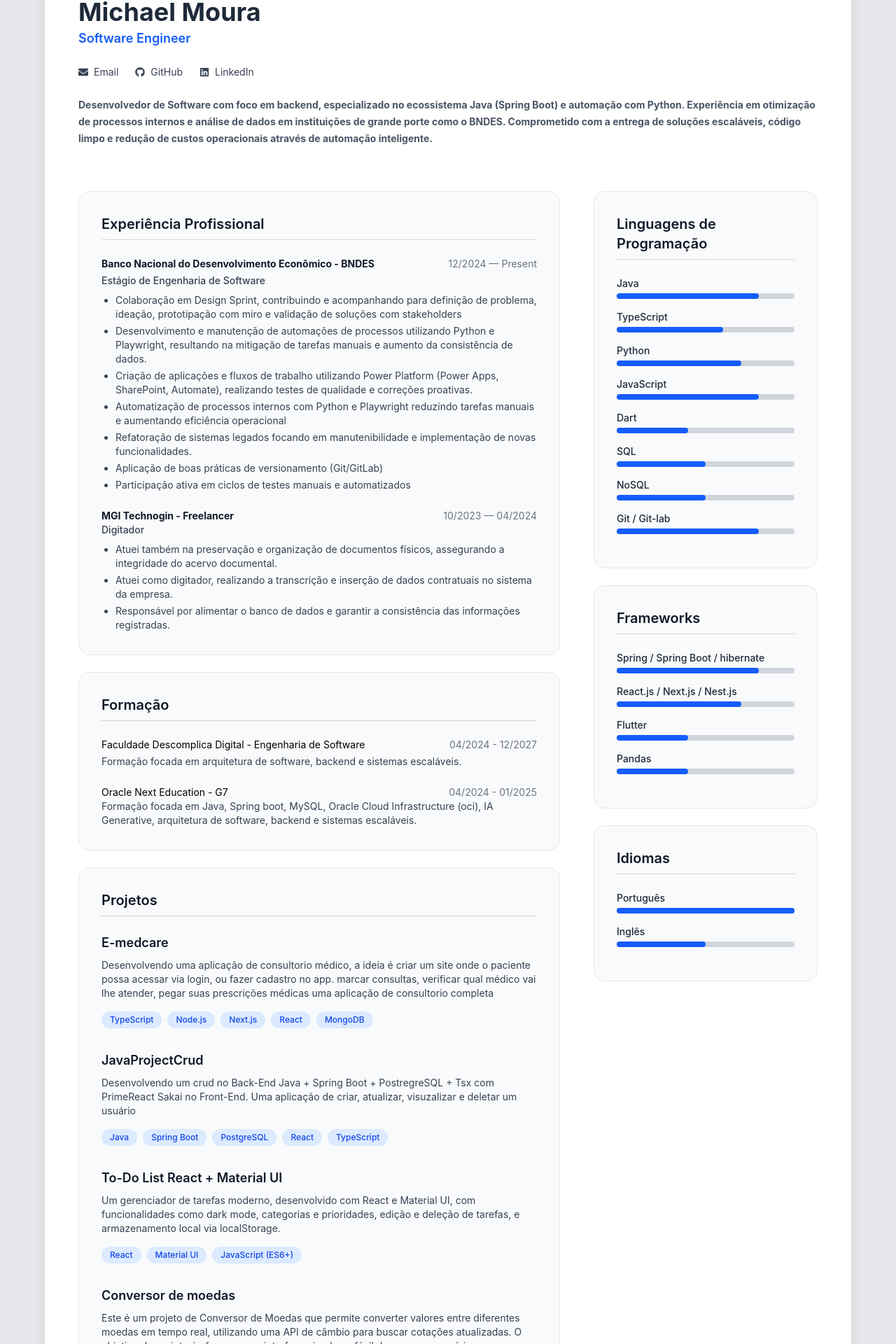
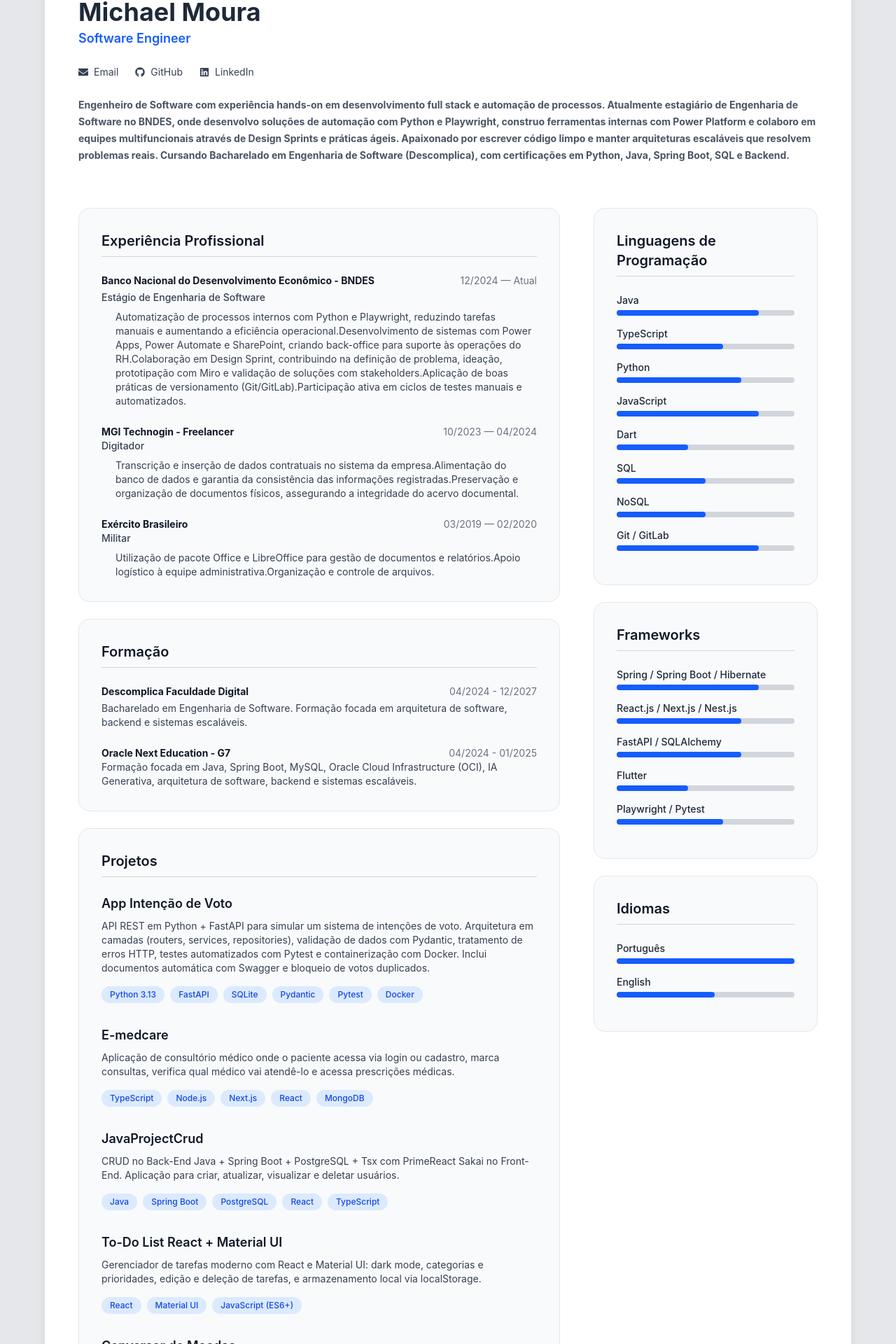
Before and after one commit to Dev-Moura/resume, a React (Vite) app: page / in a window 1280 px wide. Shown: the part 193-2113 px from the top of the page at 70% size. Built offline with nearby package versions, Linux system fonts and the light colour scheme.

Commit message:
feat: add PT-BR/EN-US language toggle and update profile data

```diff
--- a/src/App.tsx
+++ b/src/App.tsx
@@ -8,6 +8,7 @@
 } from "react-icons/fa";
 
 type Theme = "blue" | "purple" | "orange";
+type Lang = "pt" | "en";
 
 const themeColors = {
   blue: {
@@ -109,23 +110,31 @@
   );
 }
 
-function Footer() {
+function Footer({ lang }: { lang: Lang }) {
   return (
     <footer className="mt-16 pt-8 border-t border-gray-300 dark:border-gray-700 text-center text-sm text-gray-600 dark:text-gray-400">
       <p>
-        Criado por <span className="font-semibold"><a href="https://github.com/Dev-Moura" target="_blank">Michael Moura</a></span>
+        {lang === "pt" ? "Criado por" : "Created by"}{" "}
+        <span className="font-semibold">
+          <a href="https://github.com/Dev-Moura" target="_blank">
+            Michael Moura
+          </a>
+        </span>
       </p>
       <p className="mt-1">
-        © {new Date().getFullYear()} — Todos os direitos reservados.
+        © {new Date().getFullYear()} —{" "}
+        {lang === "pt"
+          ? "Todos os direitos reservados."
+          : "All rights reserved."}
       </p>
     </footer>
   );
 }
 
-
 export default function App() {
   const [dark, setDark] = useState(false);
   const [theme, setTheme] = useState<Theme>("blue");
+  const [lang, setLang] = useState<Lang>("pt");
 
   const colors = themeColors[theme];
 
@@ -138,6 +147,22 @@
       html.classList.remove("dark");
     }
   }, [dark]);
+
+  const t = {
+    toggle: lang === "pt" ? "Idioma" : "Language",
+    role: "Software Engineer",
+    summary:
+      lang === "pt"
+        ? "Engenheiro de Software com experiência hands-on em desenvolvimento full stack e automação de processos. Atualmente estagiário de Engenharia de Software no BNDES, onde desenvolvo soluções de automação com Python e Playwright, construo ferramentas internas com Power Platform e colaboro em equipes multifuncionais através de Design Sprints e práticas ágeis. Apaixonado por escrever código limpo e manter arquiteturas escaláveis que resolvem problemas reais. Cursando Bacharelado em Engenharia de Software (Descomplica), com certificações em Python, Java, Spring Boot, SQL e Backend."
+        : "Software Engineer with hands-on experience building full-stack applications and automating business processes. Currently a Software Engineering Intern at BNDES, developing automation solutions with Python and Playwright, building internal tools with the Power Platform, and collaborating in cross-functional teams through Design Sprints and agile practices. Passionate about writing clean code and designing scalable architectures that solve real-world problems. Pursuing a Bachelor's in Software Engineering (Descomplica), certified in Python, Java, Spring Boot, SQL, and Backend.",
+    expTitle: lang === "pt" ? "Experiência Profissional" : "Work Experience",
+    eduTitle: lang === "pt" ? "Formação" : "Education",
+    projTitle: lang === "pt" ? "Projetos" : "Projects",
+    langTitle:
+      lang === "pt" ? "Linguagens de Programação" : "Programming Languages",
+    fwTitle: lang === "pt" ? "Frameworks" : "Frameworks",
+    idiomasTitle: lang === "pt" ? "Idiomas" : "Languages",
+  };
 
   return (
     <div>
@@ -160,13 +185,22 @@
               />
             </div>
 
+            <div className="flex gap-3 items-center">
               <button
                 onClick={() => setDark(!dark)}
                 className="flex items-center gap-2 text-sm text-zinc-600 dark:text-zinc-300 border px-6 py-1 rounded-full dark:border-gray-600"
               >
                 {dark ? <FaSun /> : <FaMoon />}
-              Toggle
+                {lang === "pt" ? "Tema" : "Theme"}
               </button>
+              <button
+                onClick={() => setLang(lang === "pt" ? "en" : "pt")}
+                className="flex items-center gap-2 text-sm text-zinc-600 dark:text-zinc-300 border px-6 py-1 rounded-full dark:border-gray-600"
+              >
+                <span>{lang === "pt" ? "🇧🇷" : "🇺🇸"}</span>
+                {lang === "pt" ? "PT-BR" : "EN-US"}
+              </button>
+            </div>
           </div>
 
           {/* Header */}
@@ -176,12 +210,12 @@
             </h1>
 
             <h2 className={`text-lg font-semibold ${colors.primary} mt-1`}>
-              Software Engineer
+              {t.role}
             </h2>
 
             <div className="flex gap-6 mt-6 text-sm text-gray-700 dark:text-gray-300">
-              <a href="malito:michael.moura72@hotmail.com" className="flex items-center gap-2 hover:opacity-70">
-                <FaEnvelope /> Email
+              <a href="mailto:michael.moura72@hotmail.com" className="flex items-center gap-2 hover:opacity-70">
+                <FaEnvelope /> {lang === "pt" ? "Email" : "Email"}
               </a>
               <a href="https://github.com/Dev-Moura" className="flex items-center gap-2 hover:opacity-70">
                 <FaGithub /> GitHub
@@ -192,9 +226,7 @@
             </div>
             <div className="mt-6">
               <span className="text-sm font-bold text-gray-600 dark:text-gray-200">
-                  Desenvolvedor de Software com foco em backend, especializado no ecossistema Java (Spring Boot) e automação com Python.
-                  Experiência em otimização de processos internos e análise de dados em instituições de grande porte como o BNDES.
-                  Comprometido com a entrega de soluções escaláveis, código limpo e redução de custos operacionais através de automação inteligente.
+                {t.summary}
               </span>
             </div>
           </div>
@@ -205,7 +237,7 @@
             <div className="md:col-span-2 space-y-12">
               <SectionCard>
                 <h3 className="text-xl font-semibold border-b border-gray-300 dark:border-gray-600 pb-2 mb-6 text-gray-900 dark:text-white">
-                  Experiência Profissional
+                  {t.expTitle}
                 </h3>
 
                 <div>
@@ -213,90 +245,160 @@
                     <strong className="text-gray-900 dark:text-white">
                       Banco Nacional do Desenvolvimento Econômico - BNDES
                     </strong>
-                    <span className="text-gray-500">12/2024 — Present</span>
+                    <span className="text-gray-500">
+                      {lang === "pt" ? "12/2024 — Atual" : "12/2024 — Present"}
+                    </span>
                   </div>
 
                   <p className="text-sm text-gray-700 dark:text-gray-300 font-medium mb-2">
-                    Estágio de Engenharia de Software
+                    {lang === "pt"
+                      ? "Estágio de Engenharia de Software"
+                      : "Software Engineering Intern"}
                   </p>
 
                   <ul className="list-disc pl-5 text-sm text-gray-700 dark:text-gray-300 space-y-1">
-                    <li>Colaboração em Design Sprint, contribuindo e acompanhando para definição de problema, ideação, prototipação com miro e validação de soluções com stakeholders</li>
-                    <li>Desenvolvimento e manutenção de automações de processos utilizando Python e Playwright, resultando na mitigação de tarefas manuais e aumento da consistência de dados.</li>
-                    <li>Criação de aplicações e fluxos de trabalho utilizando Power Platform (Power Apps, SharePoint, Automate), realizando testes de qualidade e correções proativas.</li>
-                    <li>Automatização de processos internos com Python e Playwright reduzindo tarefas manuais e aumentando eficiência operacional</li>
-                    <li>Refatoração de sistemas legados focando em manutenibilidade e implementação de novas funcionalidades.</li>
-                    <li>Aplicação de boas práticas de versionamento (Git/GitLab)</li>
-                    <li>Participação ativa em ciclos de testes manuais e automatizados</li>
+                    {lang === "pt"
+                      ? [
+                          "Automatização de processos internos com Python e Playwright, reduzindo tarefas manuais e aumentando a eficiência operacional.",
+                          "Desenvolvimento de sistemas com Power Apps, Power Automate e SharePoint, criando back-office para suporte às operações do RH.",
+                          "Colaboração em Design Sprint, contribuindo na definição de problema, ideação, prototipação com Miro e validação de soluções com stakeholders.",
+                          "Aplicação de boas práticas de versionamento (Git/GitLab).",
+                          "Participação ativa em ciclos de testes manuais e automatizados.",
+                        ]
+                      : [
+                          "Automating internal processes with Python and Playwright, reducing manual tasks and increasing operational efficiency.",
+                          "Developing systems with Power Apps, Power Automate, and SharePoint, building a back-office to support HR operations.",
+                          "Collaborating in Design Sprints, contributing to problem definition, ideation, prototyping with Miro, and validating solutions with stakeholders.",
+                          "Applying versioning best practices (Git/GitLab).",
+                          "Actively participating in manual and automated testing cycles.",
+                        ].map((item, i) => (
+                          <li key={i}>{item}</li>
+                        ))}
                   </ul>
                 </div>
-
 
                 <div>
                   <div className="flex justify-between text-sm mt-6">
                     <strong className="text-gray-900 dark:text-white">
-                      MGI Technogin - Freelancer
+                      MGI Technogin - {lang === "pt" ? "Freelancer" : "Freelance"}
                     </strong>
                     <span className="text-gray-500">10/2023 — 04/2024</span>
                   </div>
 
                   <p className="text-sm text-gray-700 dark:text-gray-300 font-medium mb-2">
-                    Digitador
+                    {lang === "pt" ? "Digitador" : "Data Entry Clerk"}
                   </p>
 
                   <ul className="list-disc pl-5 text-sm text-gray-700 dark:text-gray-300 space-y-1">
-                    <li>Atuei também na preservação e organização de documentos físicos, assegurando a integridade do acervo documental.</li>
-                    <li>Atuei como digitador, realizando a transcrição e inserção de dados contratuais no sistema da empresa.</li>
-                    <li>Responsável por alimentar o banco de dados e garantir a consistência das informações registradas.</li>
+                    {lang === "pt"
+                      ? [
+                          "Transcrição e inserção de dados contratuais no sistema da empresa.",
+                          "Alimentação do banco de dados e garantia da consistência das informações registradas.",
+                          "Preservação e organização de documentos físicos, assegurando a integridade do acervo documental.",
+                        ]
+                      : [
+                          "Transcription and entry of contractual data into the company's system.",
+                          "Feeding the database and ensuring the consistency of recorded information.",
+                          "Preservation and organization of physical documents, ensuring the integrity of the documentary archive.",
+                        ].map((item, i) => (
+                          <li key={i}>{item}</li>
+                        ))}
                   </ul>
                 </div>
 
+                <div>
+                  <div className="flex justify-between text-sm mt-6">
+                    <strong className="text-gray-900 dark:text-white">
+                      {lang === "pt" ? "Exército Brasileiro" : "Brazilian Army"}
+                    </strong>
+                    <span className="text-gray-500">03/2019 — 02/2020</span>
+                  </div>
+
+                  <p className="text-sm text-gray-700 dark:text-gray-300 font-medium mb-2">
+                    {lang === "pt" ? "Militar" : "Military"}
+                  </p>
+
+                  <ul className="list-disc pl-5 text-sm text-gray-700 dark:text-gray-300 space-y-1">
+                    {lang === "pt"
+                      ? [
+                          "Utilização de pacote Office e LibreOffice para gestão de documentos e relatórios.",
+                          "Apoio logístico à equipe administrativa.",
+                          "Organização e controle de arquivos.",
+                        ]
+                      : [
+                          "Use of Office and LibreOffice packages for document and report management.",
+                          "Logistical support to the administrative team.",
+                          "Organization and control of files.",
+                        ].map((item, i) => (
+                          <li key={i}>{item}</li>
+                        ))}
+                  </ul>
+                </div>
               </SectionCard>
 
               <SectionCard>
                 <h3 className="text-xl font-semibold border-b border-gray-300 dark:border-gray-600 pb-2 mb-6 text-gray-900 dark:text-white">
-                  Formação
+                  {t.eduTitle}
                 </h3>
 
                 <div>
                   <div className="flex justify-between text-sm mb-1">
-                      Faculdade Descomplica Digital - Engenharia de Software
                     <strong className="text-gray-900 dark:text-white">
+                      Descomplica Faculdade Digital
                     </strong>
                     <span className="text-gray-500">04/2024 - 12/2027</span>
                   </div>
 
                   <p className="text-sm text-gray-700 dark:text-gray-300">
-                    Formação focada em arquitetura de software, backend e
-                    sistemas escaláveis.
+                    {lang === "pt"
+                      ? "Bacharelado em Engenharia de Software. Formação focada em arquitetura de software, backend e sistemas escaláveis."
+                      : "Bachelor's in Software Engineering. Focused on software architecture, backend, and scalable systems."}
                   </p>
                 </div>
 
                 <div>
                   <div className="flex justify-between text-sm mt-6">
+                    <strong className="text-gray-900 dark:text-white">
                       Oracle Next Education - G7
-                    <strong className="text-gray-900 dark:text-white">
                     </strong>
                     <span className="text-gray-500">04/2024 - 01/2025</span>
                   </div>
 
                   <p className="text-sm text-gray-700 dark:text-gray-300">
-                    Formação focada em Java, Spring boot, MySQL, Oracle Cloud Infrastructure (oci), IA Generative, arquitetura de software, backend e
-                    sistemas escaláveis.
+                    {lang === "pt"
+                      ? "Formação focada em Java, Spring Boot, MySQL, Oracle Cloud Infrastructure (OCI), IA Generativa, arquitetura de software, backend e sistemas escaláveis."
+                      : "Training focused on Java, Spring Boot, MySQL, Oracle Cloud Infrastructure (OCI), Generative AI, software architecture, backend, and scalable systems."}
                   </p>
                 </div>
               </SectionCard>
 
               <SectionCard>
                 <h3 className="text-xl font-semibold border-b border-gray-300 dark:border-gray-600 pb-2 mb-6 text-gray-900 dark:text-white">
-                  Projetos
+                  {t.projTitle}
                 </h3>
+
+                <a href="https://github.com/Dev-Moura/teste_app_votacao" target="_blank">
+                  <ProjectCard
+                    title="App Intenção de Voto"
+                    description={
+                      lang === "pt"
+                        ? "API REST em Python + FastAPI para simular um sistema de intenções de voto. Arquitetura em camadas (routers, services, repositories), validação de dados com Pydantic, tratamento de erros HTTP, testes automatizados com Pytest e containerização com Docker. Inclui documentos automática com Swagger e bloqueio de votos duplicados."
+                        : "REST API in Python + FastAPI simulating a voting intention system. Layered architecture (routers, services, repositories), data validation with Pydantic, HTTP error handling, automated tests with Pytest, and Docker containerization. Includes automatic documentation with Swagger and duplicate-vote prevention."
+                    }
+                    techs={["Python 3.13", "FastAPI", "SQLite", "Pydantic", "Pytest", "Docker"]}
+                    badgeColor={colors.badge}
+                  />
+                </a>
 
                 <a href="https://github.com/Dev-Moura/e-MedCare" target="_blank">
                   <ProjectCard
                     title="E-medcare"
-                    description="Desenvolvendo uma aplicação de consultorio médico, a ideia é criar um site onde o paciente possa acessar via login, ou fazer cadastro no app. marcar consultas, verificar qual médico vai lhe atender, pegar suas prescrições médicas uma aplicação de consultorio completa "
-                    techs={[ "TypeScript" ,"Node.js", "Next.js", "React", "MongoDB", ]}
+                    description={
+                      lang === "pt"
+                        ? "Aplicação de consultório médico onde o paciente acessa via login ou cadastro, marca consultas, verifica qual médico vai atendê-lo e acessa prescrições médicas."
+                        : "Medical clinic application where patients log in or register, book appointments, see which doctor will attend them, and access medical prescriptions."
+                    }
+                    techs={["TypeScript", "Node.js", "Next.js", "React", "MongoDB"]}
                     badgeColor={colors.badge}
                   />
                 </a>
@@ -304,8 +406,12 @@
                 <a href="https://github.com/Dev-Moura/JavaProjectCrud" target="_blank">
                   <ProjectCard
                     title="JavaProjectCrud"
-                    description="Desenvolvendo um crud no Back-End Java + Spring Boot + PostregreSQL + Tsx com PrimeReact Sakai no Front-End. Uma aplicação de criar, atualizar, visuzalizar e deletar um usuário"
-                    techs={[ "Java", "Spring Boot", "PostgreSQL", "React", "TypeScript"]}
+                    description={
+                      lang === "pt"
+                        ? "CRUD no Back-End Java + Spring Boot + PostgreSQL + Tsx com PrimeReact Sakai no Front-End. Aplicação para criar, atualizar, visualizar e deletar usuários."
+                        : "CRUD with Java + Spring Boot + PostgreSQL backend and PrimeReact Sakai on the frontend. An application to create, update, view, and delete users."
+                    }
+                    techs={["Java", "Spring Boot", "PostgreSQL", "React", "TypeScript"]}
                     badgeColor={colors.badge}
                   />
                 </a>
@@ -313,28 +419,39 @@
                 <a href="https://github.com/Dev-Moura/TODO-LIST" target="_blank">
                   <ProjectCard
                     title="To-Do List React + Material UI"
-                    description="Um gerenciador de tarefas moderno, desenvolvido com React e Material UI, com funcionalidades como dark mode, categorias e prioridades, edição e deleção de tarefas, e armazenamento local via localStorage."
-                    techs={["React", "Material UI", "JavaScript (ES6+)",]}
+                    description={
+                      lang === "pt"
+                        ? "Gerenciador de tarefas moderno com React e Material UI: dark mode, categorias e prioridades, edição e deleção de tarefas, e armazenamento local via localStorage."
+                        : "Modern task manager built with React and Material UI: dark mode, categories and priorities, task editing and deletion, and local storage via localStorage."
+                    }
+                    techs={["React", "Material UI", "JavaScript (ES6+)"]}
                     badgeColor={colors.badge}
                   />
+                </a>
 
-                </a>
                 <a href="https://github.com/Dev-Moura/ConversorMoedas" target="_blank">
                   <ProjectCard
-                    title="Conversor de moedas"
-                    description="Este é um projeto de Conversor de Moedas que permite converter valores entre diferentes moedas em tempo real, utilizando uma API de câmbio para buscar cotações atualizadas. O objetivo do projeto é oferecer uma interface simples e fácil de usar para usuários que precisam realizar conversões de moeda no dia a dia. "
+                    title="Conversor de Moedas"
+                    description={
+                      lang === "pt"
+                        ? "Conversor de Moedas que permite converter valores entre diferentes moedas em tempo real, utilizando uma API de câmbio para buscar cotações atualizadas."
+                        : "Currency converter that converts values between different currencies in real time, using an exchange rate API to fetch up-to-date quotes."
+                    }
                     techs={["Java", "Consumo de API", "Gson", "Maven"]}
                     badgeColor={colors.badge}
                   />
+                </a>
 
-                </a>
                 <ProjectCard
                   title="Projeto de Extensão Condominium Management System"
-                  description="Desenvolvimento de estrutura de banco de dados em nuvem para gestão de moradores, centralizando informações sigilosas e melhorando a segurança administrativa."
+                  description={
+                    lang === "pt"
+                      ? "Desenvolvimento de estrutura de banco de dados em nuvem para gestão de moradores, centralizando informações sigilosas e melhorando a segurança administrativa."
+                      : "Development of a cloud database structure for resident management, centralizing confidential information and improving administrative security."
+                  }
                   techs={[]}
                   badgeColor={colors.badge}
                 />
-
               </SectionCard>
             </div>
 
@@ -342,7 +459,7 @@
             <div>
               <SectionCard>
                 <h3 className="text-xl font-semibold border-b border-gray-300 dark:border-gray-600 pb-2 mb-6 text-gray-900 dark:text-white">
-                  Linguagens de Programação
+                  {t.langTitle}
                 </h3>
                 <SkillBar name="Java" level={80} color={colors.bar} />
                 <SkillBar name="TypeScript" level={60} color={colors.bar} />
@@ -351,31 +468,32 @@
                 <SkillBar name="Dart" level={40} color={colors.bar} />
                 <SkillBar name="SQL" level={50} color={colors.bar} />
                 <SkillBar name="NoSQL" level={50} color={colors.bar} />
-                <SkillBar name="Git / Git-lab" level={80} color={colors.bar} />
+                <SkillBar name="Git / GitLab" level={80} color={colors.bar} />
               </SectionCard>
               <div>
                 <SectionCard>
                   <h3 className="text-xl font-semibold border-b border-gray-300 dark:border-gray-600 pb-2 mb-6 text-gray-900 dark:text-white">
-                  Frameworks
+                    {t.fwTitle}
                   </h3>
-                <SkillBar name="Spring / Spring Boot / hibernate" level={80} color={colors.bar} />
+                  <SkillBar name="Spring / Spring Boot / Hibernate" level={80} color={colors.bar} />
                   <SkillBar name="React.js / Next.js / Nest.js" level={70} color={colors.bar} />
+                  <SkillBar name="FastAPI / SQLAlchemy" level={70} color={colors.bar} />
                   <SkillBar name="Flutter" level={40} color={colors.bar} />
-                <SkillBar name="Pandas" level={40} color={colors.bar} />
+                  <SkillBar name="Playwright / Pytest" level={60} color={colors.bar} />
                 </SectionCard>
               </div>
               <div>
                 <SectionCard>
                   <h3 className="text-xl font-semibold border-b border-gray-300 dark:border-gray-600 pb-2 mb-6 text-gray-900 dark:text-white">
-                  Idiomas
+                    {t.idiomasTitle}
                   </h3>
                   <SkillBar name="Português" level={100} color={colors.bar} />
-                <SkillBar name="Inglês" level={50} color={colors.bar} />
+                  <SkillBar name="English" level={55} color={colors.bar} />
                 </SectionCard>
               </div>
             </div>
           </div>
-          <Footer />
+          <Footer lang={lang} />
         </div>
       </div>
     </div>
```
Also changed, not shown: 1 other file (tests, documents, lock files or other folders). Lines whose indentation alone changed are shown as unchanged.
